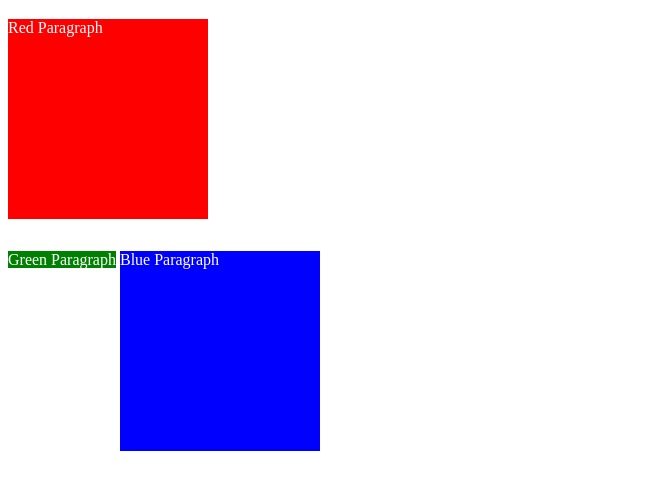
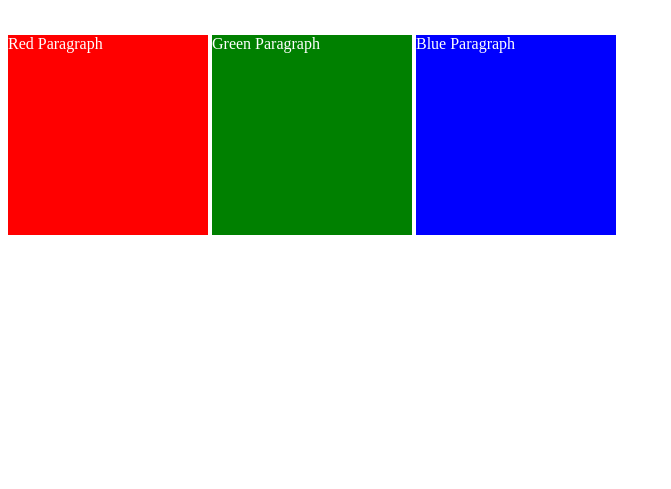
Before and after one commit to Raju-Neduri/WebDevelopment, a plain HTML site: page CSS/8.0 CSS Display/index.html in a window 1280 px wide. Shown: the part 61-550 px from the top of the page, without its empty margins (0-671 px from the left). Drawn offline with Linux system fonts and the light colour scheme.

Commit message:
Css display commit 2

```diff
--- a/CSS/8.0 CSS Display/index.html
+++ b/CSS/8.0 CSS Display/index.html
@@ -15,14 +15,14 @@
     }
 
     .red {
-      display: block;
+      display: inline-block;
       width: 200px;
       height: 200px;
       background-color: red;
     }
 
     .green {
-      display: inline;
+      display: inline-block;
       width: 200px;
       height: 200px;
       background-color: green;
```
